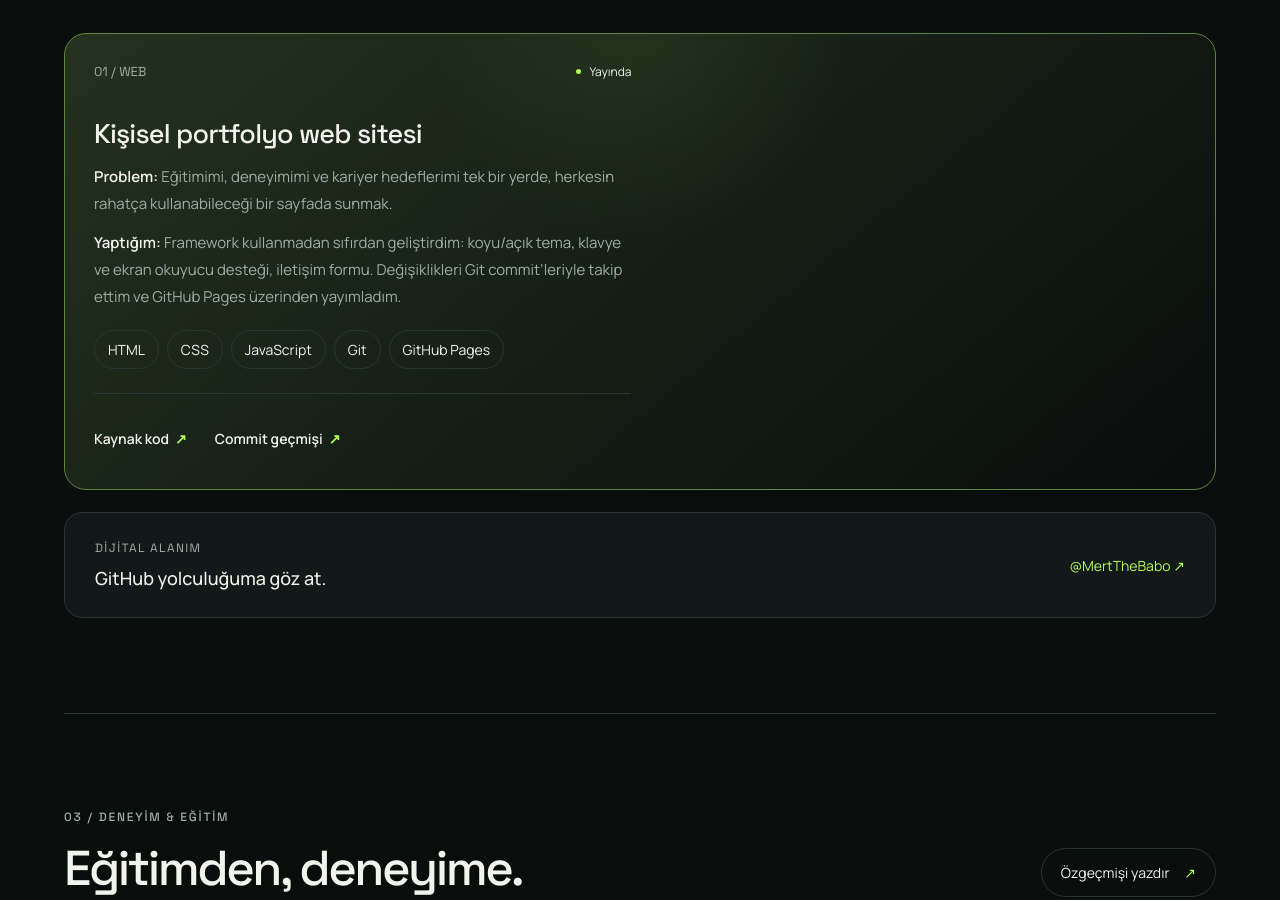
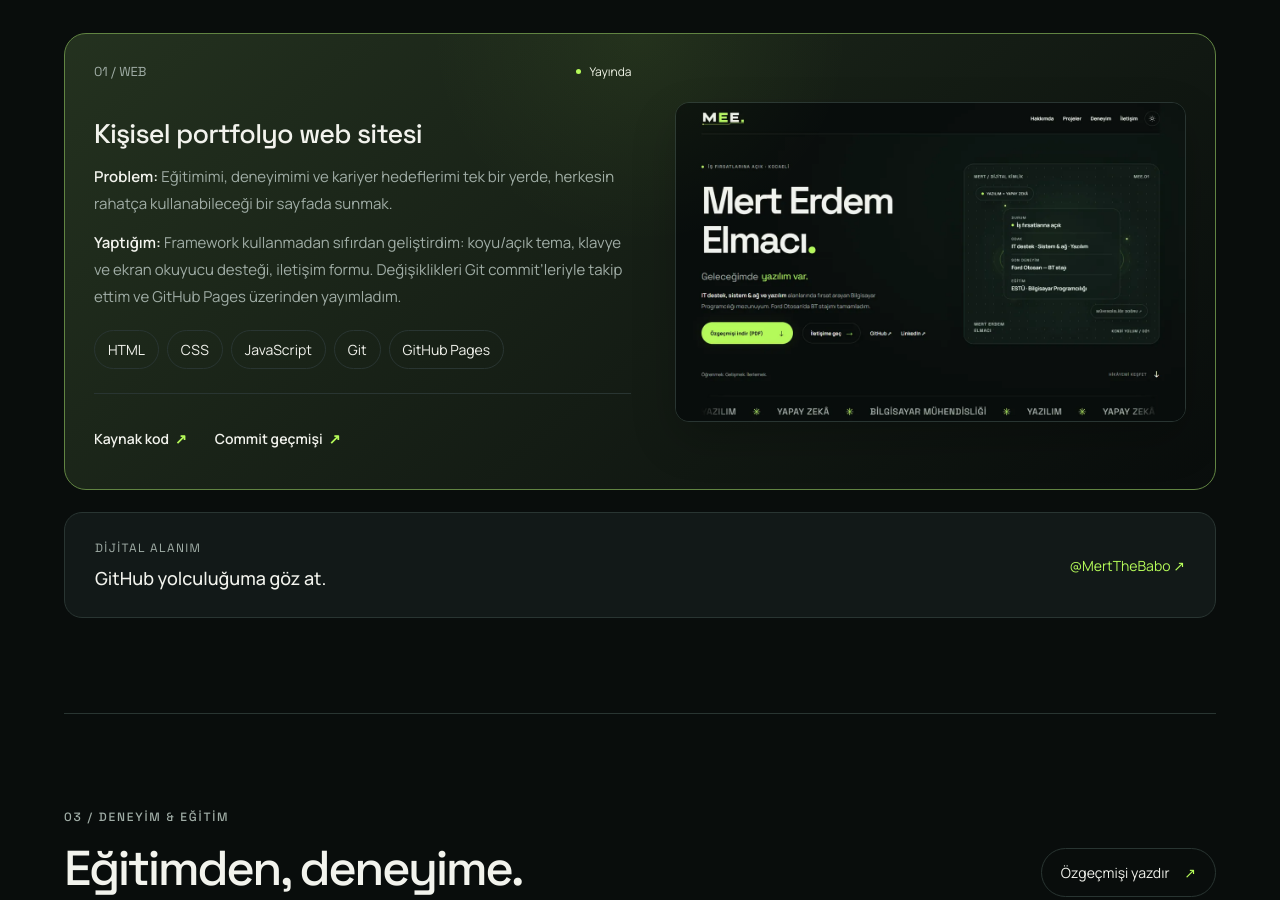
Before and after one commit to MertTheBabo/mertthebabo.github.io, a plain HTML site: page index.html in a window 1280 px wide. Shown: the part 1841-2741 px from the top of the page. Drawn offline with Linux system fonts and the light colour scheme.

Commit message:
Proje kartına site ekran görüntüsü ekle

```diff
--- a/index.html
+++ b/index.html
@@ -61,7 +61,7 @@
 <div class="cards project-cards"><article class="card card-featured project-card">
 <div class="card-top"><span class="card-index">01 / WEB</span><span class="pill"><span class="status-dot" aria-hidden="true"></span>Yayında</span></div>
 <div class="project-body"><h3>Kişisel portfolyo web sitesi</h3><p><strong>Problem:</strong> Eğitimimi, deneyimimi ve kariyer hedeflerimi tek bir yerde, herkesin rahatça kullanabileceği bir sayfada sunmak.</p><p><strong>Yaptığım:</strong> Framework kullanmadan sıfırdan geliştirdim: koyu/açık tema, klavye ve ekran okuyucu desteği, iletişim formu. Değişiklikleri Git commit’leriyle takip ettim ve GitHub Pages üzerinden yayımladım.</p><ul class="focus-tags" aria-label="Kullanılan teknolojiler"><li>HTML</li><li>CSS</li><li>JavaScript</li><li>Git</li><li>GitHub Pages</li></ul></div>
-<!-- EKRAN GÖRÜNTÜSÜ BURAYA -->
+<figure class="project-shot"><img src="img/portfolyo-site.webp" width="1200" height="750" loading="lazy" alt="Bu sitenin ana sayfası: koyu tema, MEE logosu, Mert Erdem Elmacı başlığı ve bir bakışta kartı"></figure>
 <div class="card-bottom project-links"><a href="https://github.com/MertTheBabo/mertthebabo.github.io" target="_blank" rel="noopener noreferrer">Kaynak kod <span aria-hidden="true">↗</span><span class="visually-hidden"> (yeni sekmede açılır)</span></a><a href="https://github.com/MertTheBabo/mertthebabo.github.io/commits/main" target="_blank" rel="noopener noreferrer">Commit geçmişi <span aria-hidden="true">↗</span><span class="visually-hidden"> (yeni sekmede açılır)</span></a></div>
 </article></div>
 <a class="github-strip" href="https://github.com/MertTheBabo" target="_blank" rel="noopener noreferrer"><span><span class="resume-label">DİJİTAL ALANIM</span><strong>GitHub yolculuğuma göz at.</strong></span><span>@MertTheBabo <span aria-hidden="true">↗</span><span class="visually-hidden"> (yeni sekmede açılır)</span></span></a>
```
Also changed, not shown: img/portfolyo-site.webp (added).
